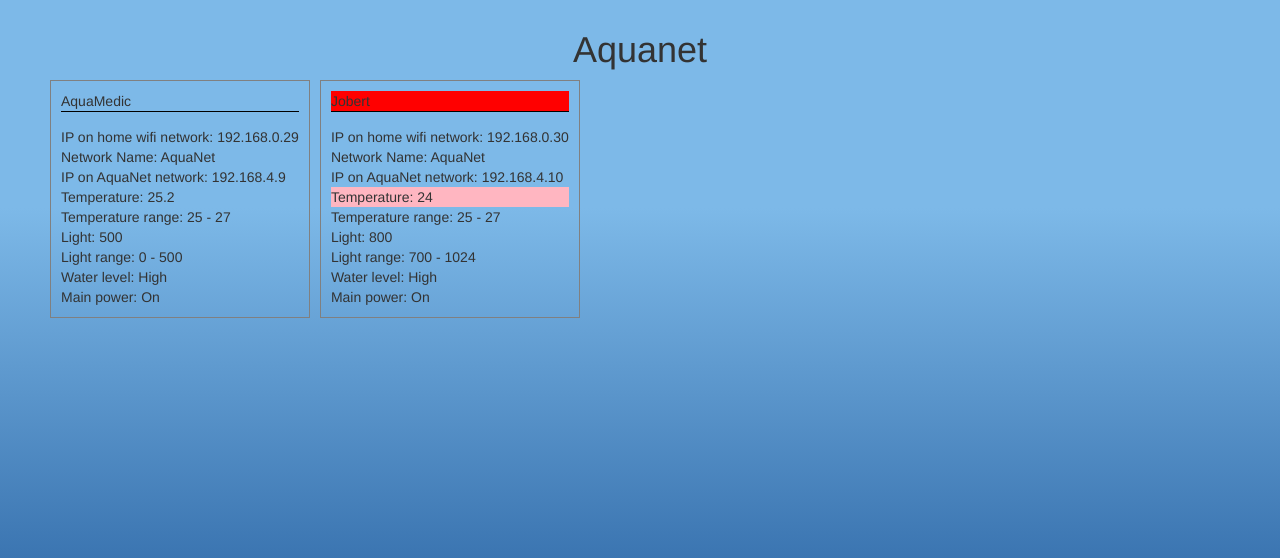
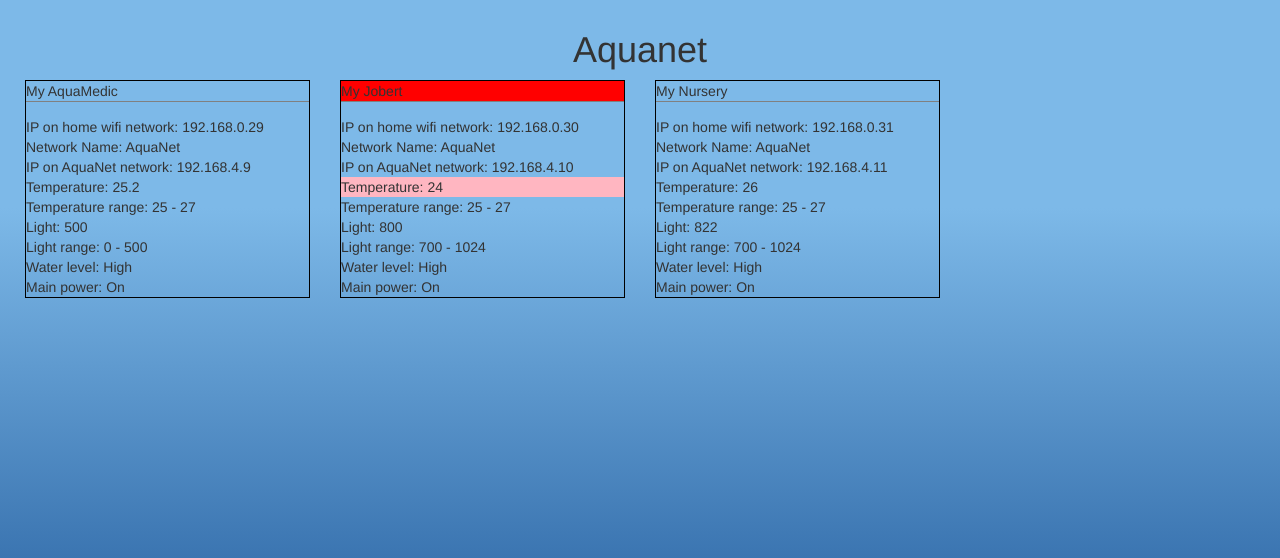
Before and after one commit to reivaxy/aquaMonitor, a PHP site: page /test.html in a window 1280 px wide. Shown: the top 558 px of the page. Run offline with PHP 8.4, Linux system fonts and the light colour scheme; some libraries are stand-ins or nearby versions.

Commit message:
Style improvements. Simulation data in .ino file as POC Host for external files now declared in file external to project for privacy

```diff
--- a/aquaNet/www/aquaNet.css
+++ b/aquaNet/www/css/aquaNet.css
@@ -8,15 +8,13 @@ h1 {
   text-align: center;
 }
 
-#main li {
-  display: inline-block;
-  padding: 10px;
-  margin-right: 10px;
-  border: 1px solid grey;
+.module {
+  border: 1px solid black;
+  margin-bottom: 15px;
 }
 
 .name {
-  border-bottom: 1px solid black;
+  border-bottom: 1px solid grey;
   margin-bottom: 15px;
 }
 
--- a/aquaNet/www/testData.json
+++ b/aquaNet/www/getData.json
@@ -1,5 +1,5 @@
 [{
-  "name": "AquaMedic",
+  "name": "My AquaMedic",
   "type": 0,
   "localIP": "192.168.0.29",
   "APName": "AquaNet",
@@ -16,7 +16,7 @@
   "power": 1
 
 }, {
-  "name": "Jobert",
+  "name": "My Jobert",
   "type": 1,
   "localIP": "192.168.0.30",
   "APName": "AquaNet",
@@ -31,5 +31,20 @@
   "maxLight": 1024,
   "waterLevel": 1,
   "power": 1
-
+}, {
+  "name": "My Nursery",
+  "type": 1,
+  "localIP": "192.168.0.31",
+  "APName": "AquaNet",
+  "APIP": "192.168.4.11",
+  "temperature": 26,
+  "temperatureAlert": 0,
+  "minTemperature": 25,
+  "maxTemperature": 27,
+  "light": 822,
+  "lightAlert": 0,
+  "minLight": 700,
+  "maxLight": 1024,
+  "waterLevel": 1,
+  "power": 1
 }]
--- a/aquaNet/www/aquaNet.js
+++ b/aquaNet/www/js/aquaNet.js
@@ -1,6 +1,5 @@
 $(document).ready(function() {
-  $('body').append($('<h1>Aquanet</h1>')) ;
-  $('body').append($('<div id="main"><ul id="module-list"></ul></div>')) ;
+  $('body').append($('<div class="container-fluid" id="container"><h1>Aquanet</h1><div id="main"><div id="module-list" class="row"></div></div></div>')) ;
 
   var AquaNetModule = Backbone.Model.extend({
     defaults: function() {
@@ -43,18 +42,21 @@ $(document).ready(function() {
     }
   });
 
+  var url = document.location.href.split('/');
+  url.pop();
+  url = url.join('/') + "/getData.json"
   var AquaNetList = Backbone.Collection.extend({
     model: AquaNetModule,
-    url: "testData.json"
+    url: url
   });
 
   var modules = new AquaNetList;
 
   var AquaNetView = Backbone.View.extend({
-    tagName: "li",
+    tagName: "div",
     template: _.template('\
 <div class="module <%- type %> <%- globalAlert %>">\
-<div class="name"><%- name %></div>\
+<div class="name <%- name %>"><%- name %></div>\
 <div class="localIP"><%- localIP %></div>\
 <div class="APName"><%- APName %></div>\
 <div class="APIP"><span><%- APName %></span><%- APIP %></div>\
@@ -71,6 +73,7 @@ $(document).ready(function() {
 
     render: function() {
       this.$el.html(this.template(this.model.toJSON()));
+      this.$el.addClass("col-xs-12 col-sm-4 col-md-4 col-lg-3") ;
       return this;
     }
   });
--- a/aquaNet/www/test.html
+++ b/aquaNet/www/test.html
@@ -2,20 +2,17 @@
 <head>
     <link href='https://maxcdn.bootstrapcdn.com/bootstrap/3.3.7/css/bootstrap.min.css' rel='stylesheet'
           integrity='sha384-BVYiiSIFeK1dGmJRAkycuHAHRg32OmUcww7on3RYdg4Va+PmSTsz/K68vbdEjh4u' crossorigin='anonymous'>
-    <link href='aquaNet.css' rel='stylesheet'>
-    <link href='aquaNetLocalization.css' rel='stylesheet'>
+    <link href='css/aquaNet.css' rel='stylesheet'>
+    <link href='css/aquaNetLocalization.css' rel='stylesheet'>
+    <meta name="viewport" content="width=device-width, initial-scale=1">
 </head>
 <body>
-<script   src='https://code.jquery.com/jquery-3.1.0.js'>  </script>
-<script   src='https://cdnjs.cloudflare.com/ajax/libs/underscore.js/1.8.3/underscore.js'></script>
-<script   src='https://cdnjs.cloudflare.com/ajax/libs/backbone.js/1.3.3/backbone.js'></script>
-<script src='https://maxcdn.bootstrapcdn.com/bootstrap/3.3.7/js/bootstrap.js'></script>
-<!--<script   src='https://code.jquery.com/jquery-3.1.0.min.js'   integrity='sha256-cCueBR6CsyA4/9szpPfrX3s49M9vUU5BgtiJj06wt/s='   crossorigin='anonymous'></script>-->
-<!--<script   src='https://cdnjs.cloudflare.com/ajax/libs/underscore.js/1.8.3/underscore-min.js'></script>-->
-<!--<script   src='https://cdnjs.cloudflare.com/ajax/libs/backbone.js/1.3.3/backbone-min.js'></script>-->
-<!--<script src='https://maxcdn.bootstrapcdn.com/bootstrap/3.3.7/js/bootstrap.min.js'-->
-        <!--integrity='sha384-Tc5IQib027qvyjSMfHjOMaLkfuWVxZxUPnCJA7l2mCWNIpG9mGCD8wGNIcPD7Txa'-->
-        <!--crossorigin='anonymous'></script>-->
-<script src='aquaNet.js'></script>
+<script   src='https://code.jquery.com/jquery-3.1.0.min.js'   integrity='sha256-cCueBR6CsyA4/9szpPfrX3s49M9vUU5BgtiJj06wt/s='   crossorigin='anonymous'></script>
+<script   src='https://cdnjs.cloudflare.com/ajax/libs/underscore.js/1.8.3/underscore-min.js'></script>
+<script   src='https://cdnjs.cloudflare.com/ajax/libs/backbone.js/1.3.3/backbone-min.js'></script>
+<script src='https://maxcdn.bootstrapcdn.com/bootstrap/3.3.7/js/bootstrap.min.js'
+        integrity='sha384-Tc5IQib027qvyjSMfHjOMaLkfuWVxZxUPnCJA7l2mCWNIpG9mGCD8wGNIcPD7Txa'
+        crossorigin='anonymous'></script>
+<script src='js/aquaNet.js'></script>
 </body>
 </html>
```
Also changed, not shown: aquaNet/aquaNet.png (added), aquaNet/www/css/aquaNetLocalization.css (renamed from aquaNet/www/aquaNetLocalization.css), 2 other files.
